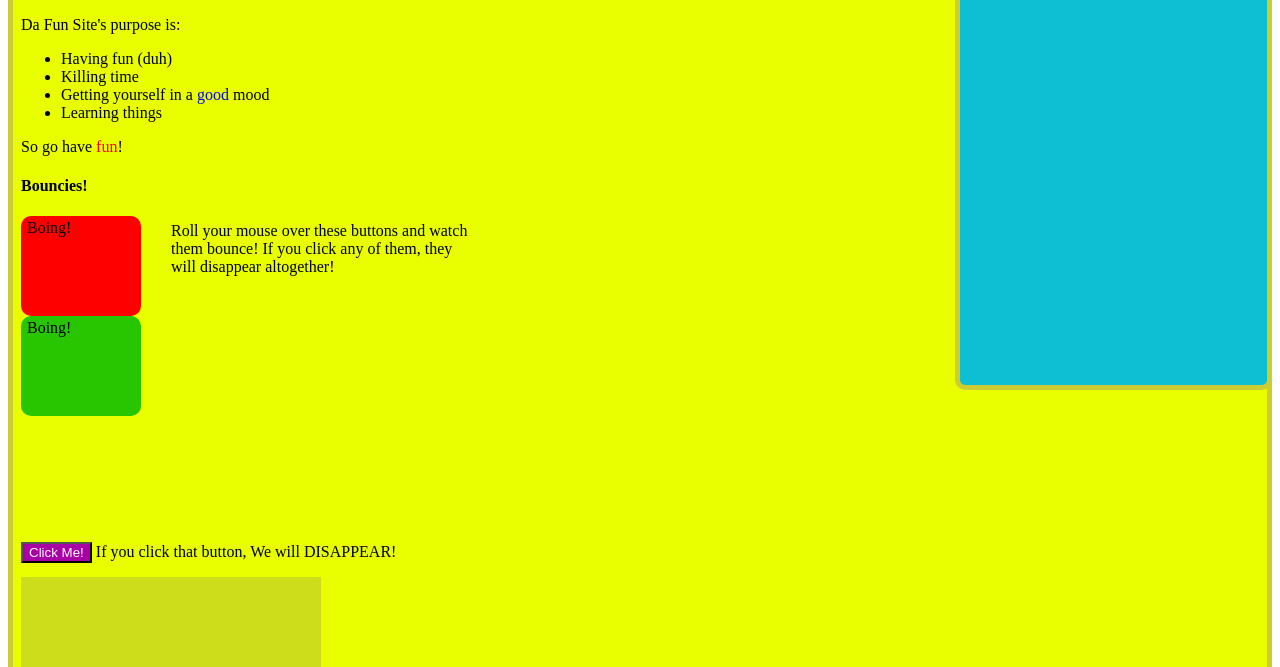
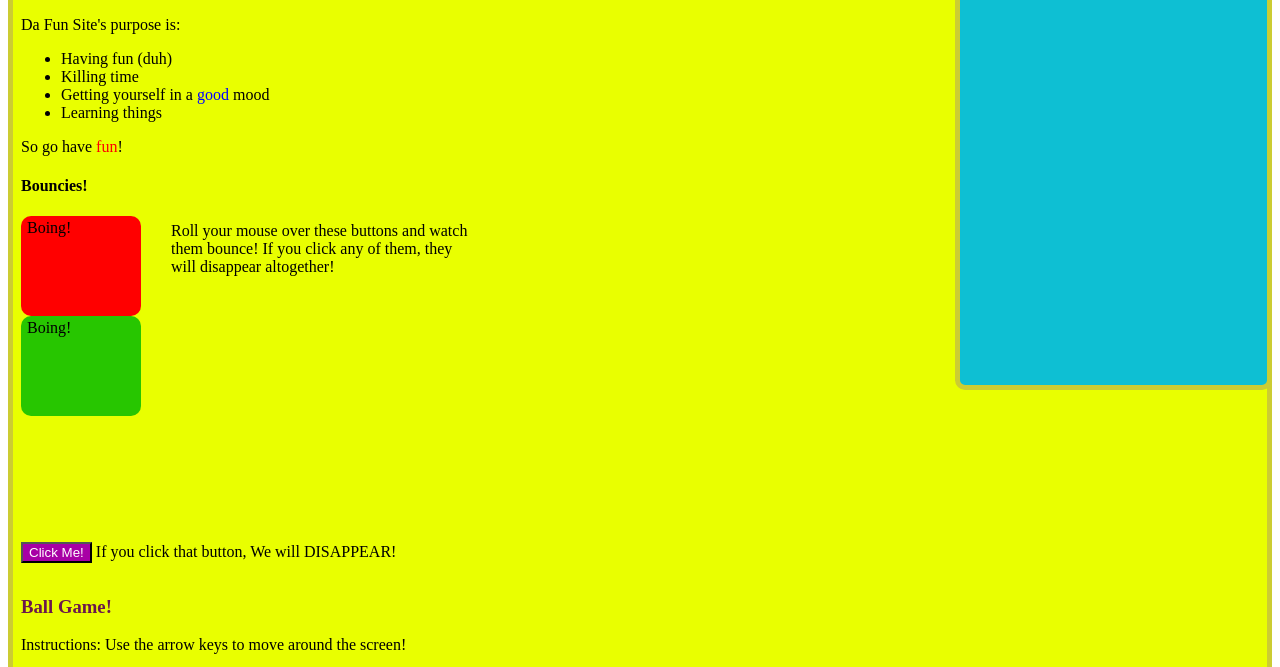
Before and after one commit to WebWonders/Da-Fun-Site, a plain HTML site: page main.html in a window 1280 px wide. Shown: the part 128-795 px from the top of the page. Drawn offline with nearby package versions, Linux system fonts and the light colour scheme.

Commit message:
Add instructions and header for Ball Game

```diff
--- a/main.html
+++ b/main.html
@@ -53,6 +53,8 @@
 						<button id="button1">Click Me!</button>
 						<p id="p2dissapear1">If you click that button, We will DISAPPEAR!</p>
 					</div>
+					<h3>Ball Game!</h3>
+					<p>Instructions: Use the arrow keys to move around the screen!</p>
 					<canvas id="canvas">
 						<p>Uh oh! Please update your browser to a newer version that will support HTML5 canvas</p>
 					</canvas>
```
